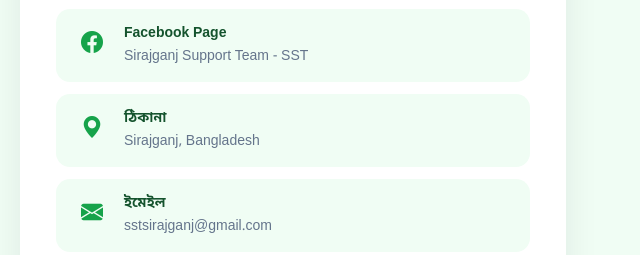
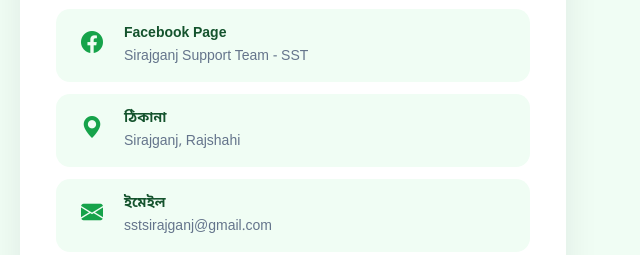
Before and after one commit to dreamstealer143-star/Sst, a plain HTML site: page index.html in a window 1280 px wide. Shown: the part 5124-5379 px from the top of the page, 632-1272 px from the left. Drawn offline with nearby package versions, Linux system fonts and the light colour scheme.

Commit message:
Update index.html

```diff
--- a/index.html
+++ b/index.html
@@ -498,7 +498,7 @@
               </div>
               <div class="donate-method">
                 <div class="icon"><i class="bi bi-geo-alt-fill"></i></div>
-                <div><strong>ঠিকানা</strong><span>Sirajganj, Bangladesh</span></div>
+                <div><strong>ঠিকানা</strong><span>Sirajganj, Rajshahi</span></div>
               </div>
               <div class="donate-method">
                 <div class="icon"><i class="bi bi-envelope-fill"></i></div>
```
